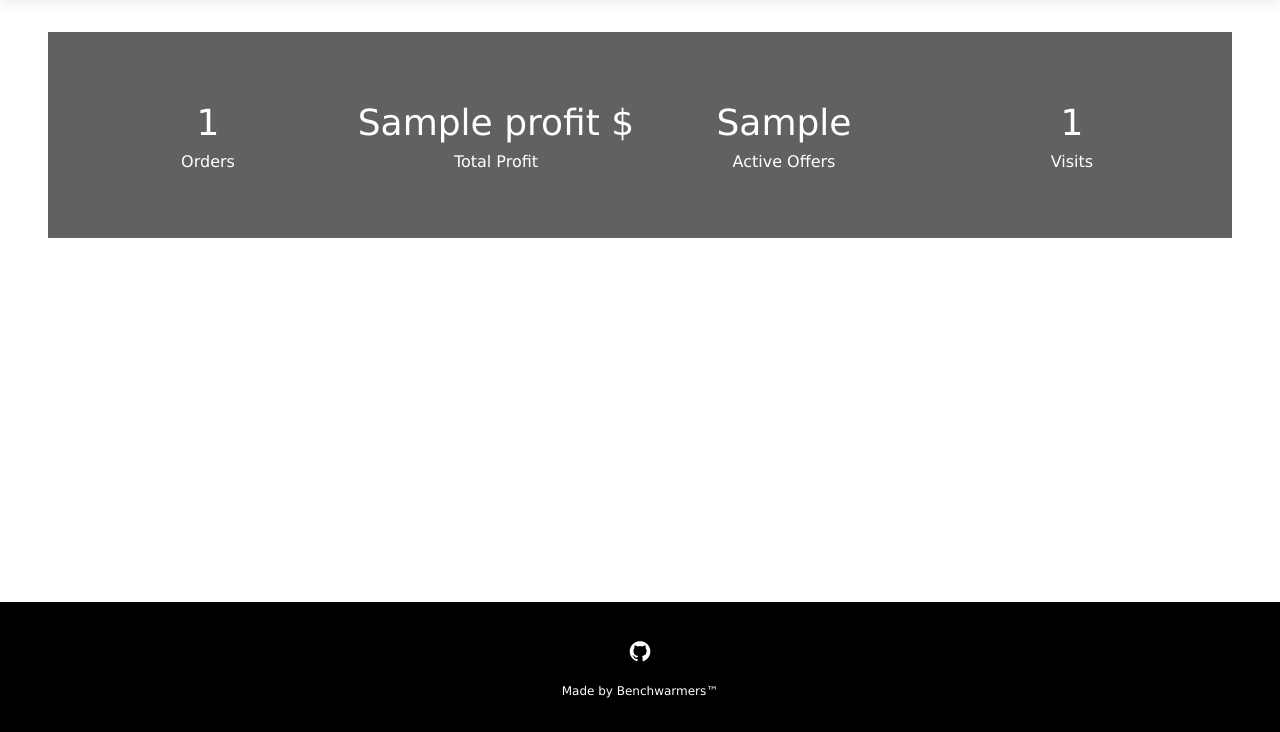
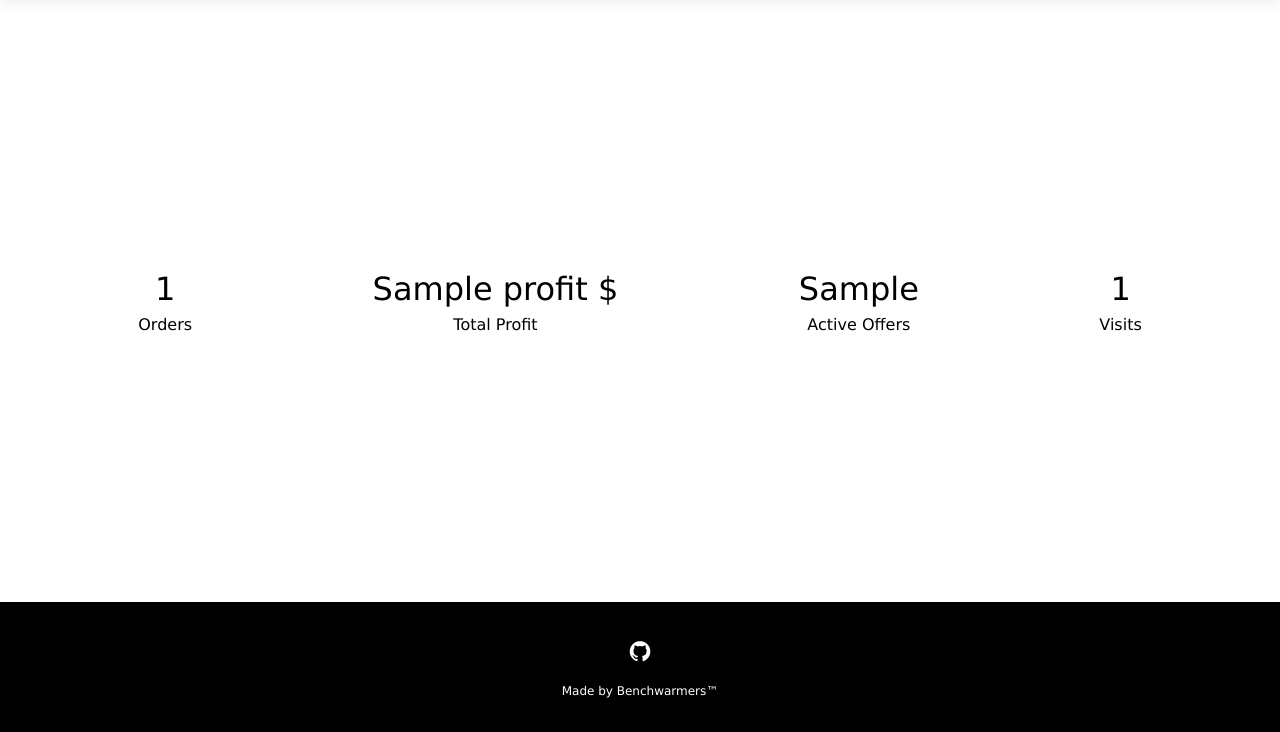
Before and after one commit to DanieII/Payment-Service-Solution, a Django app: template PaymentService/templates/common/business-home.html in a window 1280 px wide. Shown: the part 68-800 px from the top of the page. Run offline with Django 3.2, Linux system fonts and the light colour scheme; the template is opened without the code that fills it: most values are stand-ins (such as "Sample title", 1, 10 or a date in 2020).

Commit message:
Positioned the pagination at the bottom of the main element and centered the content of the business home page

```diff
--- a/PaymentService/common/views.py
+++ b/PaymentService/common/views.py
@@ -42,7 +42,7 @@ class BusinessUserHomeView(ProhibitCustomerUsersMixin, TemplateView):
 class CustomerUserHomeView(ProhibitBusinessUsersMixin, ListView):
     template_name = "common/customer-home.html"
     context_object_name = "products"
-    paginate_by = 1
+    paginate_by = 4
 
     def get_queryset(self):
         users = UserModel.objects.all()
@@ -55,6 +55,7 @@ class CustomerUserHomeView(ProhibitBusinessUsersMixin, ListView):
         products = Product.objects.filter(user__in=users)
 
         return products
+
 
 @method_decorator(csrf_exempt, name="dispatch")
 class StripeWebhookView(View):
--- a/PaymentService/products/views.py
+++ b/PaymentService/products/views.py
@@ -67,13 +67,14 @@ class ListingDetails(DetailView):
         self.object.visits_count += 1
         self.object.save()
         return super().get(request, *args, **kwargs)
+
     template_name = "products/listing-details.html"
 
 
 class EditListing(ProhibitCustomerUsersMixin, CheckForObjectOwnerMixin, UpdateView):
     model = Product
     template_name = "products/edit-listing.html"
-    fields = ["name", "description", "media"]
+    fields = ["name", "description", "price", "media"]
 
     def get_success_url(self):
         pk = self.object.pk
--- /dev/null
+++ b/PaymentService/static/css/common/business-home.css
@@ -0,0 +1,22 @@
+main {
+  display: flex;
+  align-items: center;
+  justify-content: center;
+}
+
+main .container {
+  flex-grow: 1;
+}
+
+.statistics {
+  display: flex;
+}
+
+.statistics > div {
+  flex-grow: 1;
+  text-align: center;
+}
+
+.statistics > div span {
+  font-size: 2em;
+}
--- a/PaymentService/templates/common/business-home.html
+++ b/PaymentService/templates/common/business-home.html
@@ -1,22 +1,33 @@
 {% extends "common/base.html" %}
+{% load static %}
 {% block content %}
-
-<div class="w3-container w3-row w3-center w3-dark-grey w3-padding-64">
-  <div class="w3-quarter">
-    <span class="w3-xxlarge">{{ total_orders }}</span>
-    <br>Orders
-  </div>
-  <div class="w3-quarter">
-    <span class="w3-xxlarge">{% if profit %} {{ profit }} {% else %} 0 {% endif %}$</span>
-    <br>Total Profit
-  </div>
-  <div class="w3-quarter">
-    <span class="w3-xxlarge">{{ active_offers }}</span>
-    <br>Active Offers
-  </div>
-  <div class="w3-quarter">
-    <span class="w3-xxlarge">{{ visits_count }}</span>
-    <br>Visits
-  </div>
-</div>
+    <link rel="stylesheet" href="{% static "css/common/business-home.css" %}">
+    <div class="statistics">
+        <div>
+            <span>{{ total_orders }}</span>
+            <br>
+            Orders
+        </div>
+        <div>
+            <span>
+                {% if profit %}
+                    {{ profit }}
+                {% else %}
+                    0
+                {% endif %}
+            $</span>
+            <br>
+            Total Profit
+        </div>
+        <div>
+            <span>{{ active_offers }}</span>
+            <br>
+            Active Offers
+        </div>
+        <div>
+            <span>{{ visits_count }}</span>
+            <br>
+            Visits
+        </div>
+    </div>
 {% endblock %}
```
Also changed, not shown: PaymentService/static/css/common/customer-home.css (+16 -2 lines), PaymentService/templates/common/customer-home.html (+7 -3 lines).
